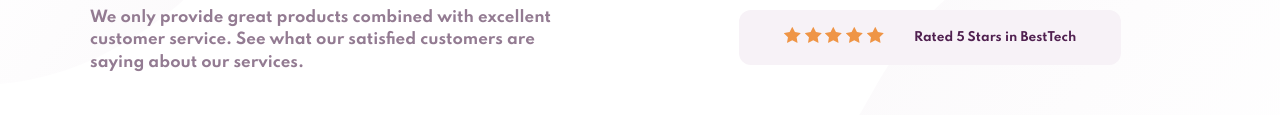
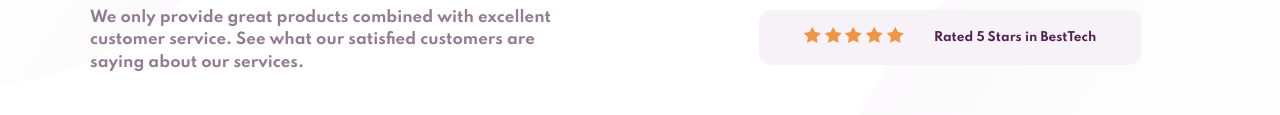
Before and after one commit to Bashar3/Social-Proof-Section, a plain HTML site: page index.html in a window 1280 px wide. Shown: the part 278-393 px from the top of the page. Drawn offline with Linux system fonts and the light colour scheme.

Commit message:
Update style.css

```diff
--- a/style.css
+++ b/style.css
@@ -96,7 +96,7 @@ body {
 }
 
 .social .row.one .rating .rate:last-child {
-    transform: translateX(50px);
+    transform: translateX(70px);
 }
 
 .social .row.one .rating .rate p {
```
